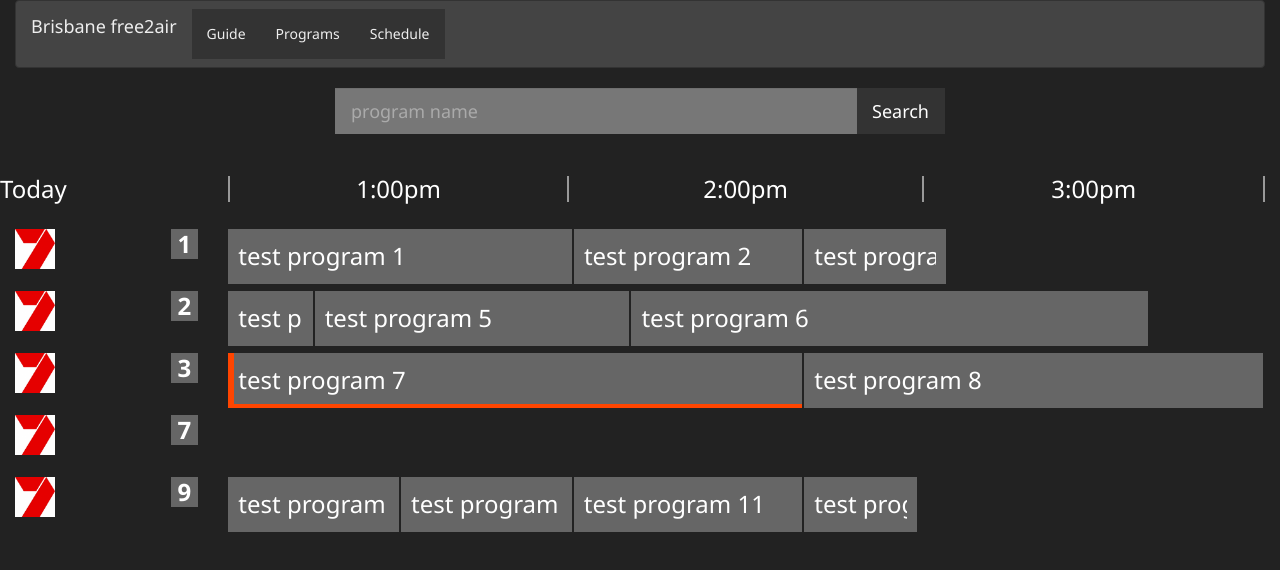
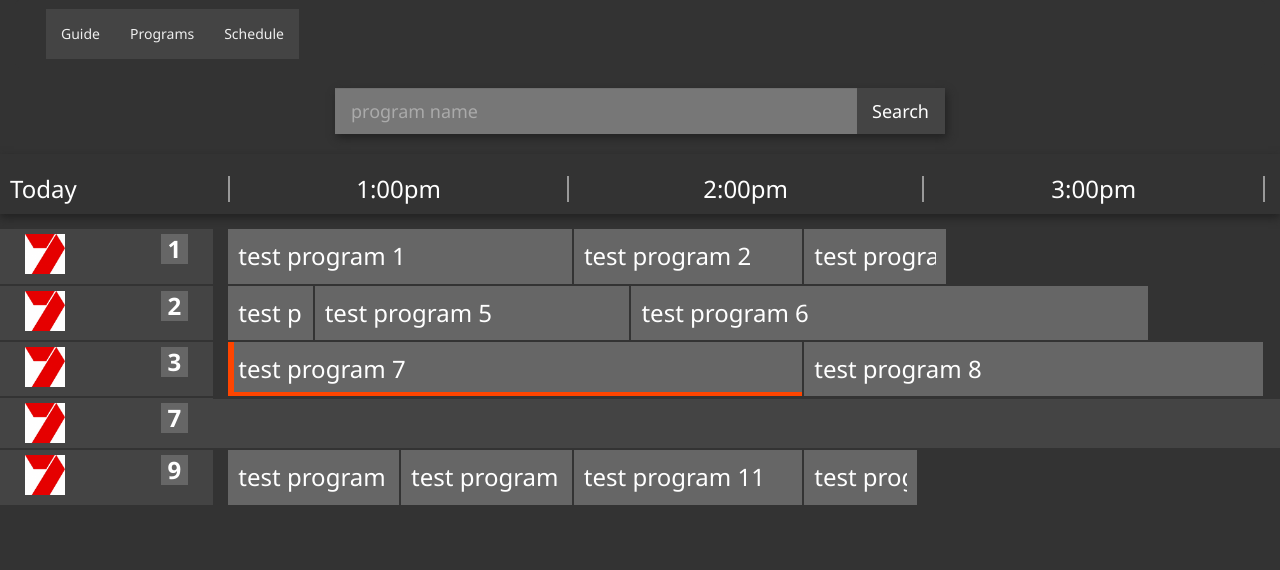
Before and after one commit to astondg/tv-scheduler, a website: page index.html at #!/guide in a window 1280 px wide. Drawn offline with nearby package versions, Linux system fonts and the light colour scheme; some packages are replaced by stand-ins of ours.

Commit message:
Continued styling refinement on the Guide page

```diff
--- a/index.html
+++ b/index.html
@@ -39,7 +39,7 @@
                         <span class="icon-bar"></span>
                         <span class="icon-bar"></span>
                     </button>
-                    <span class="navbar-brand">Brisbane free2air</span>
+                    <span class="navbar-brand"></span>
                 </div>
 
                 <div class="collapse navbar-collapse" id="navbar-collapse">
--- a/js/app.js
+++ b/js/app.js
@@ -1,7 +1,7 @@
 /*
 Concatinated JS file
 Author: Aston Gilliland
-Created Date: 2015-04-11
+Created Date: 2015-04-13
  */
 angular.module('tvSchedulerApp', ['ngRoute'])
        .config(['$routeProvider', '$locationProvider', function ($routeProvider, $locationProvider) {
--- a/less/site-variables.less
+++ b/less/site-variables.less
@@ -1,11 +1,11 @@
-@body-bg: #222;
+@body-bg: #333;
 @text-color: #FFF;
 
 @badge-bg: #666;
 @badge-border-radius: 0px;
 
 @btn-default-color: #FFF;
-@btn-default-bg: #333;
+@btn-default-bg: #444;
 @btn-default-border: #999;
 
 @input-bg: #777;
@@ -14,14 +14,15 @@
 @input-border: #999;
 
 @navbar-default-brand-color: #EEE;
-@navbar-default-bg: #444;
+@navbar-default-bg: #333;
+@navbar-default-border: #333;
 
-@navbar-default-link-color:                #EEE;
-@navbar-default-link-hover-color:          #EEE;
-@navbar-default-link-hover-bg:             #000;
-@navbar-default-link-active-color:         #999;
-@navbar-default-link-active-bg:            darken(@navbar-default-bg, 6.5%);
-@navbar-default-link-disabled-color:       #ccc;
+@navbar-default-link-color: #EEE;
+@navbar-default-link-hover-color: #EEE;
+@navbar-default-link-hover-bg: #000;
+@navbar-default-link-active-color: #999;
+@navbar-default-link-active-bg: darken(@navbar-default-bg, 6.5%);
+@navbar-default-link-disabled-color: #ccc;
 
 @now-color: orangered;
 
--- a/less/site.less
+++ b/less/site.less
@@ -37,19 +37,30 @@
  * 2. Remove the gap between images and borders on image containers: h5bp.com/i/440
  */
 
-img { border: 0; -ms-interpolation-mode: bicubic; vertical-align: middle; }
+img {
+    border: 0;
+    -ms-interpolation-mode: bicubic;
+    vertical-align: middle;
+}
 
 /*
  * Correct overflow not hidden in IE9
  */
 
-svg:not(:root) { overflow: hidden; }
+svg:not(:root) {
+    overflow: hidden;
+}
 
 /* =============================================================================
    Chrome Frame Prompt
    ========================================================================== */
 
-.chromeframe { margin: 0.2em 0; background: #ccc; color: black; padding: 0.2em 0; }
+.chromeframe {
+    margin: 0.2em 0;
+    background: #ccc;
+    color: black;
+    padding: 0.2em 0;
+}
 
 header {
     margin-bottom: 20px;
@@ -63,6 +74,12 @@ header {
     }
 
     border-width: 0;
+}
+
+.input-group {
+    -moz-box-shadow: 2px 4px 8px #222;
+    -webkit-box-shadow: 2px 4px 8px #222;
+    box-shadow: 2px 4px 8px #222;
 }
 
 .input-group-lg > .form-control, .input-group-lg > .input-group-addon, .input-group-lg > .input-group-btn > .btn {
@@ -82,11 +99,17 @@ header {
 }
 
 .heading-row {
-    padding-bottom: 15px;
+    margin-bottom: 15px;
+    -moz-box-shadow: 0 4px 8px #222;
+    -webkit-box-shadow: 0 4px 8px #222;
+    box-shadow: 0 4px 8px #222;
 }
 
 .channel-list-item {
-    height: 60px;
+
+    div {
+        padding: 5px 10px 5px 10px;
+    }
 
     span {
         display: inline-block;
@@ -106,6 +129,10 @@ header {
 
 .channel-list-heading, .hour-heading {
     padding: 2px 0 2px 0;
+}
+
+.channel-list-heading {
+    padding-left: 10px;
 }
 
 .hour-heading {
@@ -166,9 +193,14 @@ header {
     }
 }
 
+.program-list-item {
+    background-color: @body-bg;
+}
+
 .guide-row {
     .row();
     margin-bottom: 2px;
+    background-color: #444;
 }
 
 .guide-program-list {
@@ -177,8 +209,7 @@ header {
     .program-overview {
         &.showing-now {
             /*border-color: @now-color;*/
-            box-shadow: inset 6px 0 0 orangered,
-                        inset 0 -4px 0 orangered;
+            box-shadow: inset 6px 0 0 orangered, inset 0 -4px 0 orangered;
         }
 
         border-right: 2px solid @body-bg;
--- a/views/guide.html
+++ b/views/guide.html
@@ -16,13 +16,16 @@
         </div>
         <div class="guide-row" data-ng-repeat="channel in channels">
             <div class="col-md-3 col-lg-2 channel-list-item">
-                <img data-ng-src="{{channel.iconPath}}" alt="{{channel.name}}" width="40" height="40" />
-                <span class="pull-right">{{channel.number}}</span>
+                <div>
+                    <img data-ng-src="{{channel.iconPath}}" alt="{{channel.name}}" width="40" height="40" />
+                    <span class="pull-right">{{channel.number}}</span>
+                </div>
             </div>
-            <div class="col-md-9 col-lg-10">
+            <div class="col-md-9 col-lg-10 program-list-item">
                 <div class="row">
                     <div class="col-md-12 guide-program-list">
                         <program-overview data-model="program" data-view-start-time="viewStartTime" data-view-end-time="viewEndTime" data-ng-repeat="program in programsInView | filter:{channelId: channel.id}" />
+                        <div></div>
                     </div>
                 </div>
             </div>
```
Also changed, not shown: css/site.css, css/site.min.css, js/app.min.js, less/site.css, less/site.min.css, 2 other files.
